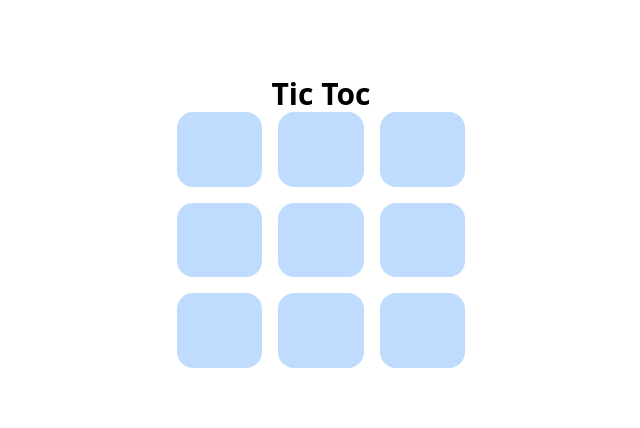
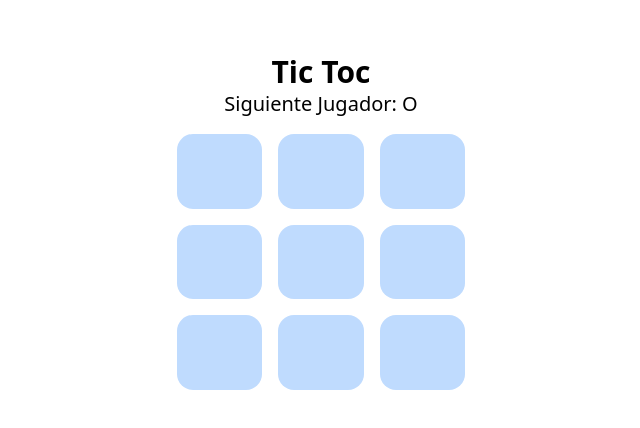
Before and after one commit to jhonned01/Tic-Toc, a Next.js app: page / in a window 1280 px wide. Shown: the part 178-606 px from the top of the page, without its empty margins (319-959 px from the left). Built offline with nearby package versions, Linux system fonts and the light colour scheme.

Commit message:
calculate winner

```diff
--- a/components/Botton.js
+++ b/components/Botton.js
@@ -4,6 +4,7 @@ const Botton = ({ value, onClick }) => {
   return (
     <>
       <button
+        key={value}
         onClick={onClick}
         type="button"
         className="w-full h-full rounded-2xl hover:bg-blue-400 "
--- a/components/Cuadros.js
+++ b/components/Cuadros.js
@@ -1,25 +1,6 @@
 import React, { useState } from "react";
 import Button from "../components/Botton";
-const Cuadros = () => {
-  const [value, setValue] = useState(Array(9).fill(null));
-  const [next, setNext] = useState(true);
-
-  const handleClickCuadros = (position) => {
-    if (value[position]) {
-      return;
-    }
-    setValue((elem) =>
-      elem.map((item, key) => {
-        if (position === key) {
-          return next ? "X" : "O";
-        }
-        return item;
-      })
-    );
-    setNext(!next);
-  };
-
-  console.log(value);
+const Cuadros = ({ value, handleClickCuadros }) => {
   return (
     <div className="h-64 grid grid-cols-3  gap-4 ">
       <div className=" cuadros ">
--- /dev/null
+++ b/helpers.js
@@ -0,0 +1,21 @@
+export const calculateWinner = (squares) => {
+  const lines = [
+    [0, 1, 2],
+    [3, 4, 5],
+    [6, 7, 8],
+    [0, 3, 6],
+    [1, 4, 7],
+    [2, 5, 8],
+    [0, 4, 8],
+    [2, 4, 6],
+  ];
+
+  for (let i = 0; i < lines.length; i++) {
+    const [a, b, c] = lines[i];
+
+    if (squares[a] && squares[a] === squares[b] && squares[b] === squares[c]) {
+      return squares[a];
+    }
+  }
+  return null;
+};
--- a/pages/index.js
+++ b/pages/index.js
@@ -1,19 +1,44 @@
-import React from "react";
+import React, { useState } from "react";
 import Cuadros from "../components/Cuadros";
+import { calculateWinner } from "../helpers";
+const Index = () => {
+  const [value, setValue] = useState(Array(9).fill(null));
+  const [next, setNext] = useState(false);
 
-const index = () => {
+  const winner = calculateWinner(value);
+
+  const mensaje = winner
+    ? `Ganador es: ${winner}`
+    : `Siguiente Jugador: ${next ? "X" : "O"}`;
+
+  const handleClickCuadros = (position) => {
+    if (value[position] || winner) {
+      return;
+    }
+    setValue((elem) =>
+      elem.map((item, key) => {
+        if (position === key) {
+          return next ? "X" : "O";
+        }
+        return item;
+      })
+    );
+    setNext(!next);
+  };
+
   return (
     <section className="w-screen h-screen flex justify-center items-center">
-      <div className="w-72 ">
+      <div className="w-72 space-y-4 ">
         <section className="text-center">
           <h1 className="text-3xl font-bold">Tic Toc</h1>
+          <h2 className="text-xl">{mensaje}</h2>
         </section>
         <section className="">
-          <Cuadros />
+          <Cuadros value={value} handleClickCuadros={handleClickCuadros} />
         </section>
       </div>
     </section>
   );
 };
 
-export default index;
+export default Index;
```
